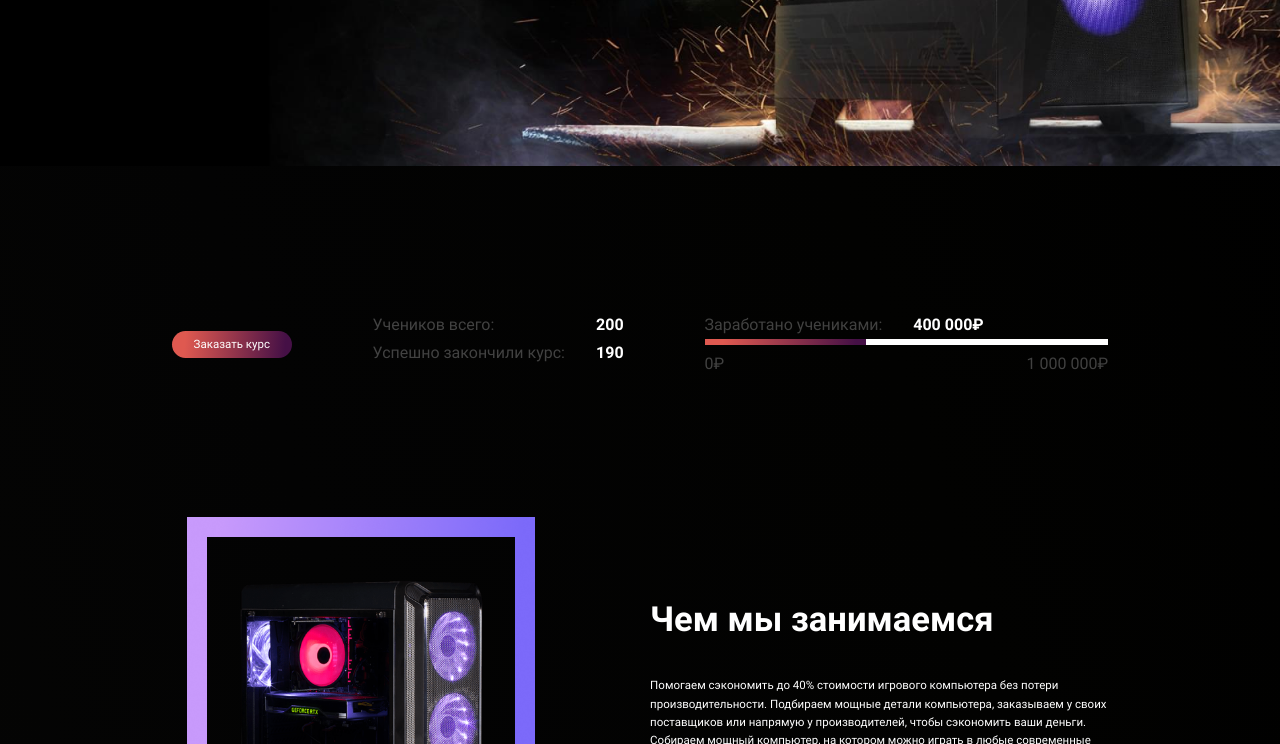
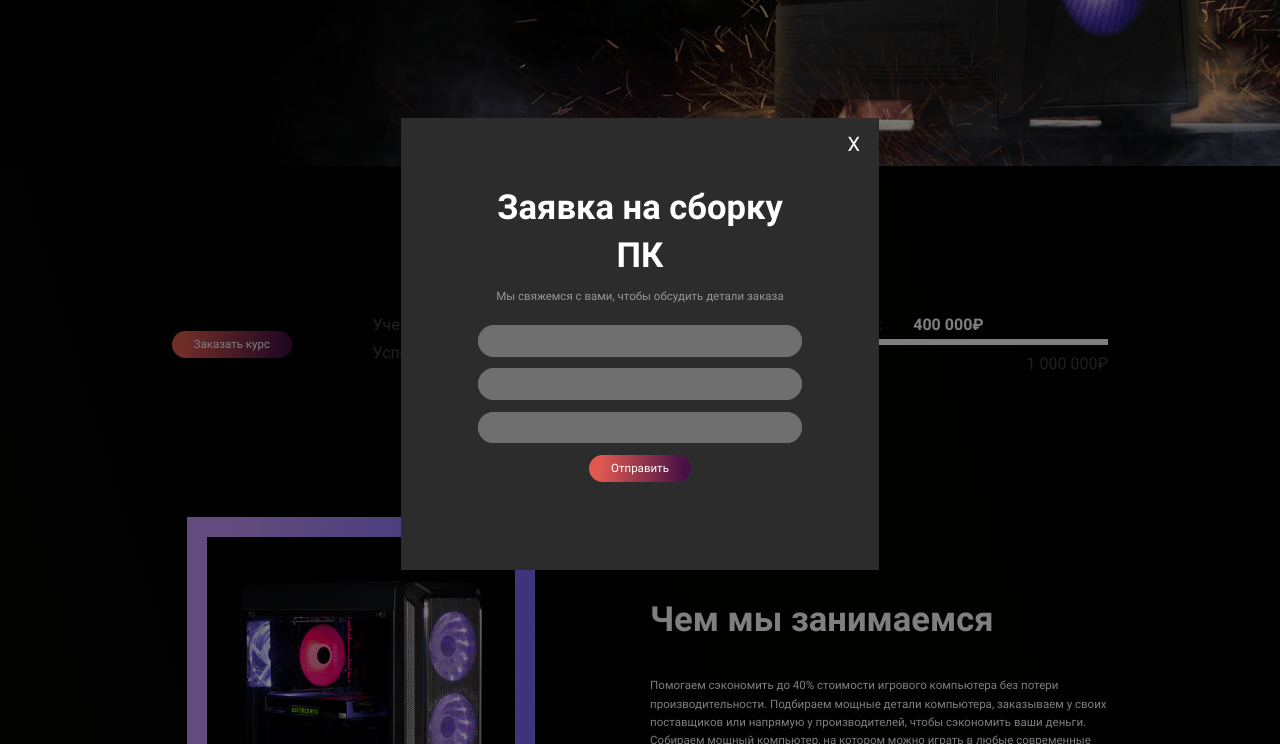
Before and after one commit to vladpivovarov/pcassembly, a website: page source/index.html in a window 1280 px wide. Both pictures are taken after a click on the button "Заказать курс". Shown: the part 474-1218 px from the top of the page. Drawn offline with nearby package versions, Linux system fonts and the light colour scheme; files that its build step writes are made by us from their sources; files whose address does not match are found by name.

Commit message:
realize modal

```diff
--- a/source/index.html
+++ b/source/index.html
@@ -7,7 +7,8 @@
     <meta name="viewport" content="width=device-width, initial-scale=1.0">
     <link rel="stylesheet" href="css/style.min.css">
     <title>Собираем ПК</title>
-    <script src="./js/main.js" defer></script>
+    <script src="./js/accordeon.js" defer></script>
+    <script src="./js/modal.js" defer></script>
 </head>
 
 <body>
--- /dev/null
+++ b/source/js/modal.js
@@ -0,0 +1,62 @@
+const modal = document.querySelector(".modal");
+const modalInner = modal.querySelector(".modal__inner");
+const btn = document.querySelector(".modal__button");
+const btn2 = document.querySelector(".course__button");
+const btns = [btn, btn2];
+
+// Добавление кнопки закрытия модального окна (крестик)
+const modalClose = document.createElement("button");
+modalClose.textContent = "X";
+modalClose.style = `
+  position: absolute;
+  top: 0;
+  right: 0;
+  width: 50px;
+  height: 50px;
+  background-color: transparent;
+  color: #ffffff;
+  font-size: 20px;
+  text-align: center;
+  line-height: 50px;
+  cursor: pointer;
+`;
+modalInner.style = "position: relative";
+modalInner.appendChild(modalClose);
+
+// При клике на "крестик" скрываем модальное окно
+modalClose.addEventListener("click", () => {
+  modal.classList.remove("active");
+})
+
+// При клике на одну из кнопок отображаем модальное окно
+btns.forEach((button) => {
+  button.addEventListener("click", () => {
+    modal.classList.add("active");
+  });
+})
+
+// При клике вне модального окна - скрываем его
+// Если ли разница какой способ использовать?)
+
+// Способ 1 (ваш).
+
+// modal.addEventListener("click", (event) => {
+//   const findModalInner = event.target.closest(".modal__inner");
+
+//   if(findModalInner) {
+//     return;
+//   } else {
+//     modal.classList.remove("active");
+//   }
+// })
+
+// Способ 2.
+modal.addEventListener("click", (event) => {
+  const clickedElementsTree = event.composedPath();
+
+  if(clickedElementsTree.includes(modalInner)) {
+    return;
+  } else {
+    modal.classList.remove("active");
+  }
+})
```
Also changed, not shown: build/index.html, build/js/accordeon.js (renamed from build/js/main.js), build/js/modal.js (added), build/js/test.js (deleted), source/fonts/Roboto-Bold.woff2 (added), source/fonts/Roboto-Medium.woff2 (added), source/fonts/Roboto-Regular.woff2 (added), source/js/accordeon.js (renamed from source/js/main.js), source/js/test.js (deleted).
